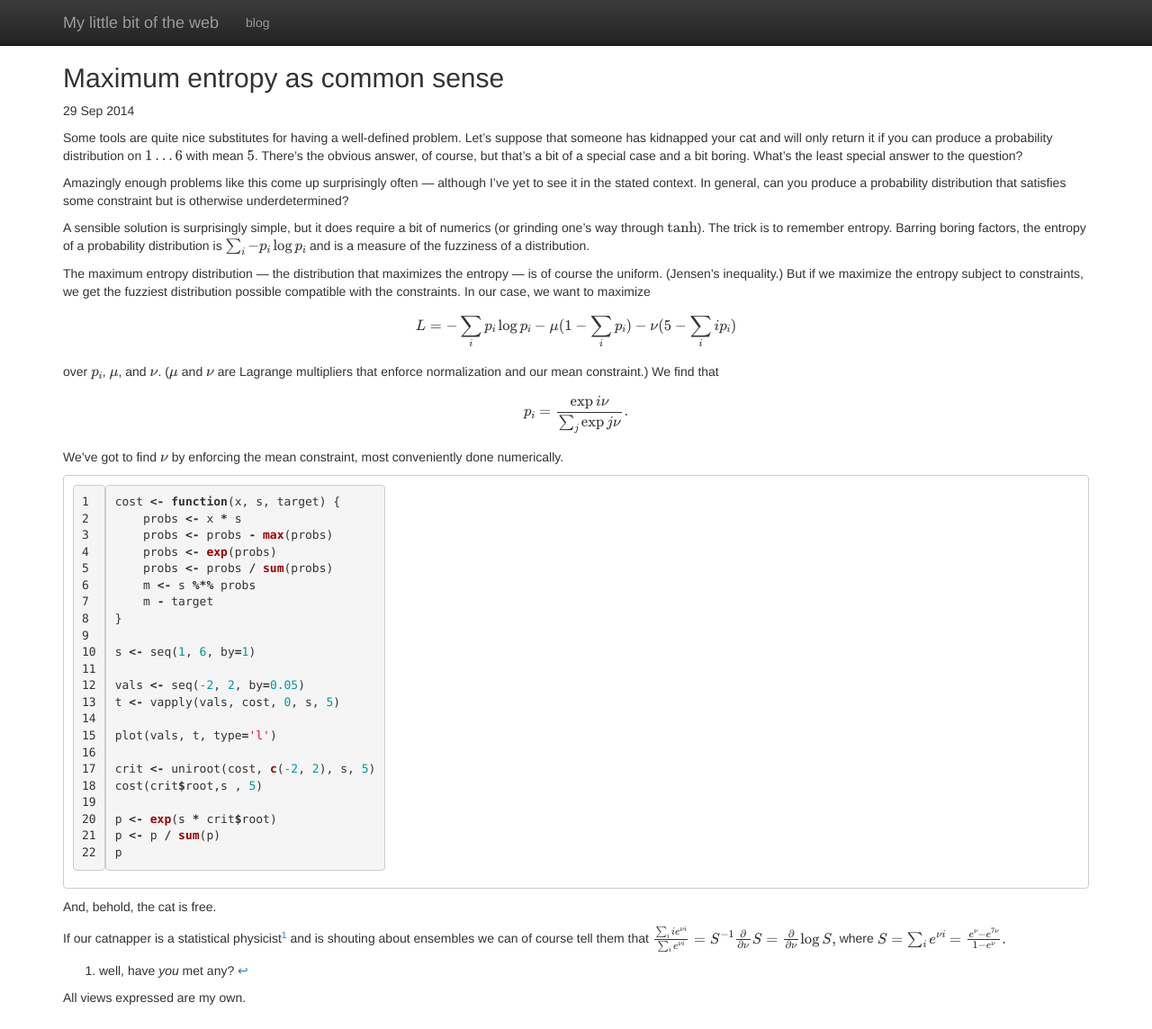
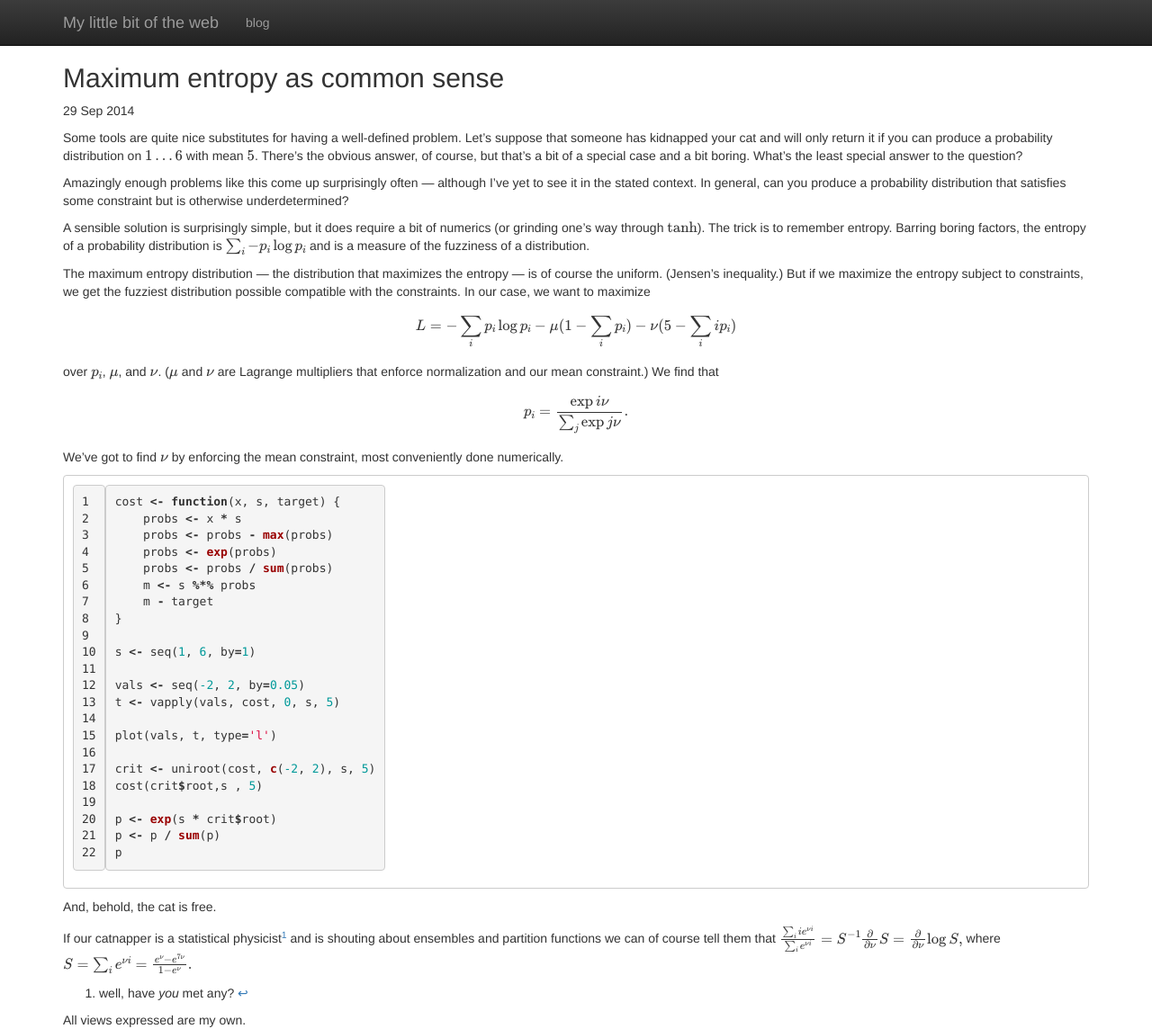
Before and after one commit to pdmetcalfe/pdmetcalfe.github.io, a Jekyll site: the page built from _posts/2014-09-29-maxent-as-applied-common-sense.md, in a window 1280 px wide and 1144 px high. Shown: the whole window at 90% size. Built offline with Jekyll 4.4.1, drawn with Linux system fonts in a browser that asks for light colours; nearby versions of some CDN libraries; formulas are drawn with MathJax 3.

Commit message:
Minor tweak

```diff
--- a/_posts/2014-09-29-maxent-as-applied-common-sense.md
+++ b/_posts/2014-09-29-maxent-as-applied-common-sense.md
@@ -72,7 +72,7 @@ p
 And, behold, the cat is free.
 
 If our catnapper is a statistical physicist[^rudeComment] and is shouting about
-ensembles we can of course tell them that
+ensembles and partition functions we can of course tell them that
 $$
 \frac{\sum_i i e^{\nu i}}{\sum_i e^{\nu i}} = S^{-1} \frac{\partial}{\partial \nu} S = \frac{\partial}{\partial \nu} \log S,
 $$
```
